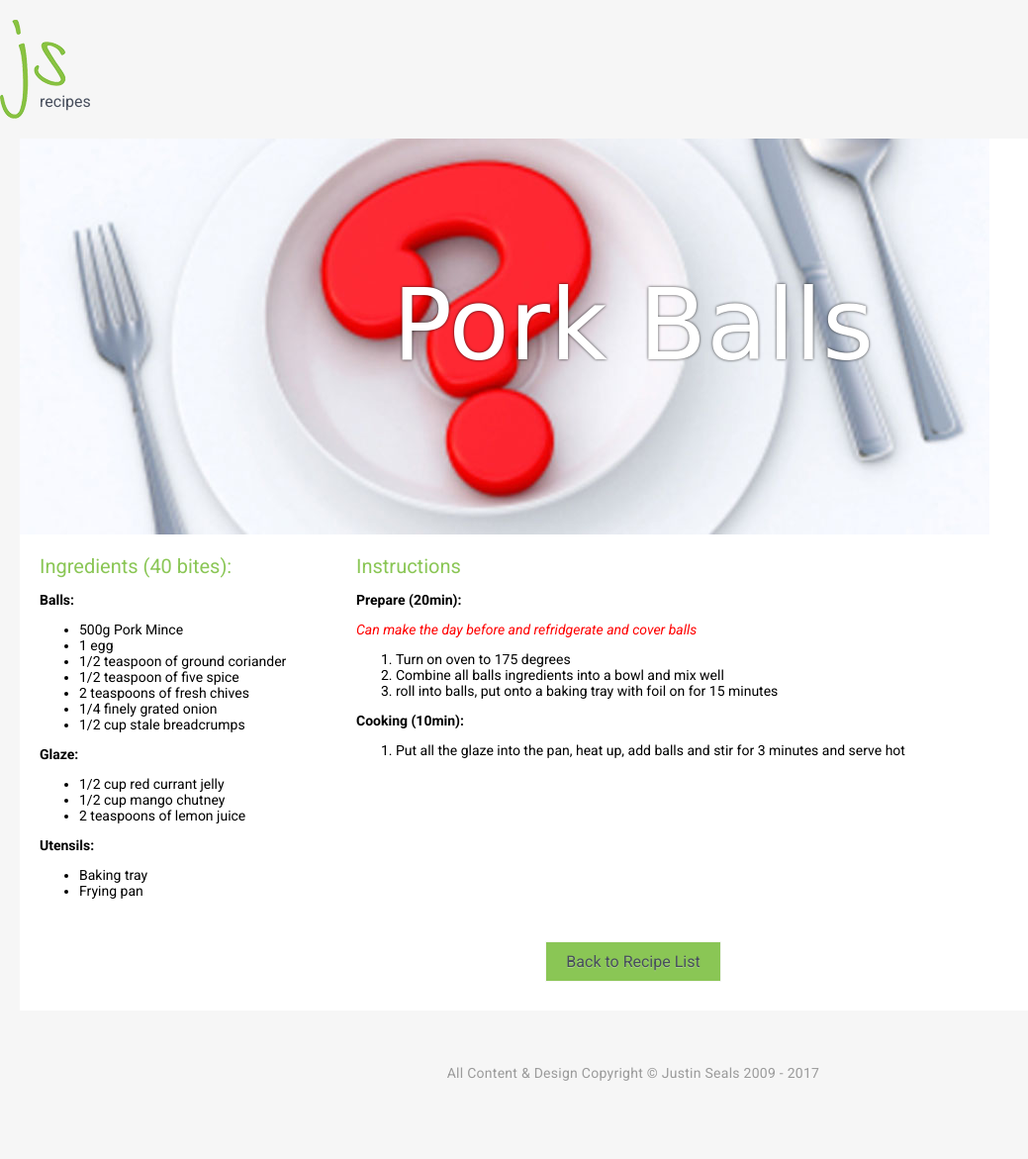
After one commit to justinseals/Recipes, a PHP site: page /pork-balls in a window 1280 px wide. The commit adds this page. Shown: the whole page at 99% size, without its empty margins (0-1039 px from the left). Run offline with PHP 8.4, Linux system fonts and the light colour scheme; some web fonts are replaced.

Commit message:
pork balls addition

```diff
--- a/party.php
+++ b/party.php
@@ -34,6 +34,11 @@
 			<p>Smoked Salmon Bites</p>
 		</a><!--Recipe End-->
 
+		<a href="pork-balls" class="recipe">
+			<img src="_images/food-thumbs/item-thumb.png" alt="#" />
+			<p>Pork Balls</p>
+		</a><!--Recipe End-->
+
     </div><!--Main End-->
 
     <?php include '_includes/footer.php'; ?>
--- /dev/null
+++ b/pork-balls.php
@@ -0,0 +1,71 @@
+<!DOCTYPE html>
+
+<head>
+
+	<title>Justin Seals Helpful Recipe Website - Pork Balls</title>
+
+	<?php include '_includes/header-inc.php'; ?>
+
+</head>
+<body>
+
+<div id="pagewidth">
+
+    <?php include '_includes/masthead.php'; ?>
+
+    <div id="main" class="inner-recipe">
+		<div id="hero">
+			<h1>Pork Balls</h1>
+			<img src="_images/food-heros/item-hero.jpg" alt="#" />
+		</div><!--Hero End-->
+
+		<div id="ingredients">
+			<h2>Ingredients (40 bites):</h2>
+			<p><strong>Balls:</strong></p>
+			<ul>
+				<li>500g Pork Mince</li>
+				<li>1 egg</li>
+				<li>1/2 teaspoon of ground coriander</li>
+				<li>1/2 teaspoon of five spice</li>
+				<li>2 teaspoons of fresh chives</li>
+				<li>1/4 finely grated onion</li>
+				<li>1/2 cup stale breadcrumps</li>
+			</ul>
+			<p><strong>Glaze:</strong></p>
+			<ul>
+				<li>1/2 cup red currant jelly</li>
+				<li>1/2 cup mango chutney</li>
+				<li>2 teaspoons of lemon juice</li>
+			</ul>
+			<p><strong>Utensils:</strong></p>
+			<ul>
+				<li>Baking tray</li>
+				<li>Frying pan</li>
+			</ul>
+		</div><!--Ingredients End-->
+
+		<div id="instructions">
+			<h2>Instructions</h2>
+			<p><strong>Prepare (20min):</strong></p>
+			<p class="notice">Can make the day before and refridgerate and cover balls</p>
+			<ol>
+				<li>Turn on oven to 175 degrees</li>
+				<li>Combine all balls ingredients into a bowl and mix well</li>
+				<li>roll into balls, put onto a baking tray with foil on for 15 minutes</li>
+			</ol>
+			<p><strong>Cooking (10min):</strong></p>
+			<ol>
+				<li>Put all the glaze into the pan, heat up, add balls and stir for 3 minutes and serve hot</li>
+			</ol>
+		</div><!--Instructions End-->
+
+		<?php include '_includes/back-button.php'; ?>
+
+    </div><!--Main End-->
+
+    <?php include '_includes/footer.php'; ?>
+
+</div><!--Pagewidth End-->
+
+</body>
+</html>
```
